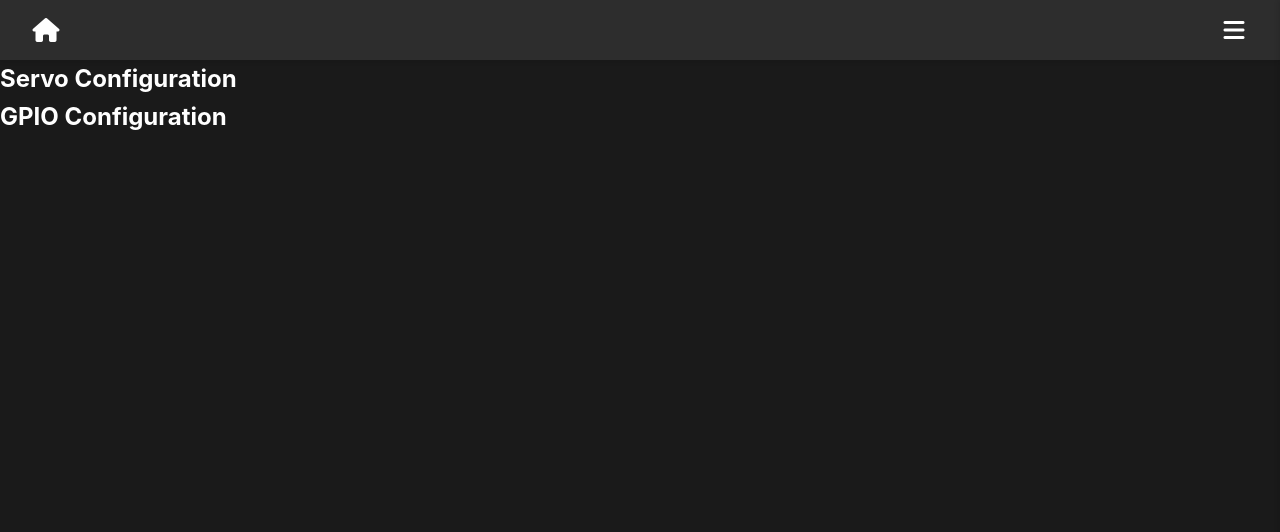
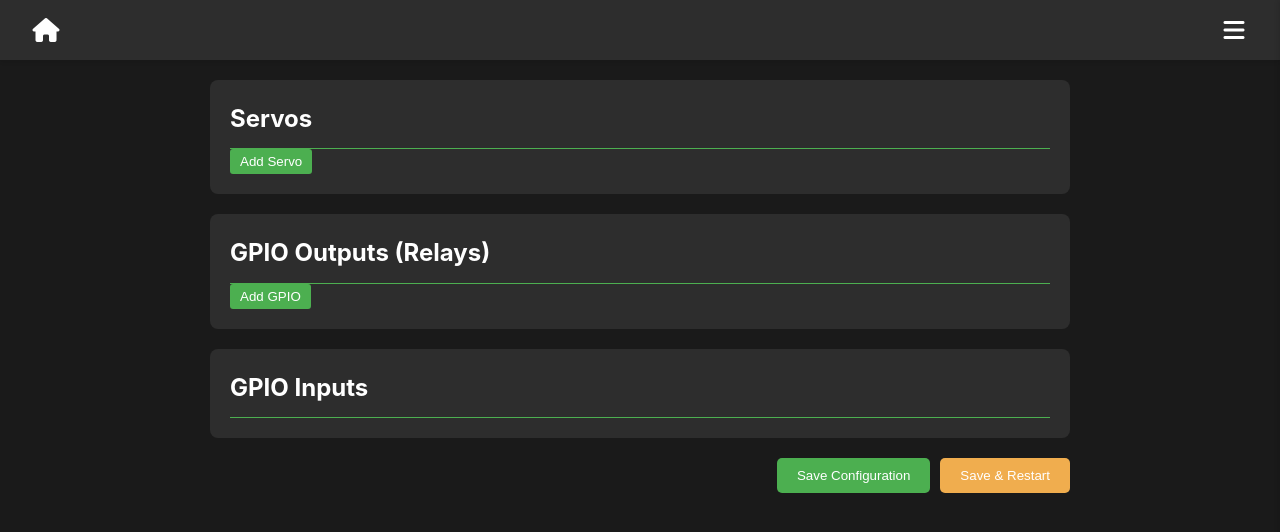
Before and after one commit to pascscha/drachenland, a Flask app: page /settings in a window 1280 px wide. Shown: the top 532 px of the page. Run offline with Flask 3, Linux system fonts and the light colour scheme; data that the repository does not hold is empty.

Commit message:
feat: configure servo and gpio in settings

```diff
--- a/webui/routes.py
+++ b/webui/routes.py
@@ -1,6 +1,9 @@
 import flask
 import cv2
-
+import json
+import os
+import sys
+import math
 from functools import wraps
 from flask import request, Response
 
@@ -42,7 +45,22 @@ def index():
 @webui.route("/animation")
 @requires_auth
 def animation():
-    return flask.render_template("animation.html")
+    with open(webui.config_path) as f:
+        config = json.load(f)
+
+    servos = sorted(list(config["gpio"]["servos"].values()), key=lambda x: x["name"])
+    gpios = sorted(list(config["gpio"]["gpios"].values()), key=lambda x: x["name"])
+
+    servo_half = math.ceil(len(servos) / 2)
+    gpio_half = math.ceil(len(gpios) / 2)
+
+    return flask.render_template(
+        "animation.html",
+        servos1=servos[:servo_half],
+        servos2=servos[servo_half:],
+        gpios1=gpios[:gpio_half],
+        gpios2=gpios[gpio_half:],
+    )
 
 
 @webui.route("/camera")
@@ -68,10 +86,8 @@ def state():  # Changed from settings() to state()
 def get_state():
     pose_estimator = webui.state_machine.context.pose_estimator
     dance_animations = webui.state_machine.context.animations["dances"]
-
     with open("animation-log.log", "r") as f:
         timestamps = f.read().strip().split("\n")
-
     return flask.jsonify(
         {
             "state": webui.state_machine.state.value,
@@ -89,10 +105,45 @@ def get_state():
 @requires_auth
 def capture_image():
     frame = webui.pose_estimator.get_image()
-
     ret, buffer = cv2.imencode(".jpg", frame)
     frame_bytes = buffer.tobytes()
     return flask.Response(frame_bytes, mimetype="image/jpeg")
+
+
+@webui.route("/gpio_config", methods=["GET", "POST"])
+@requires_auth
+def gpio_config():
+    if request.method == "POST":
+        with open(webui.config_path, "r") as f:
+            config = json.load(f)
+        config["gpio"] = request.json
+        with open(webui.config_path, "w") as f:
+            json.dump(config, f, indent=4)
+        return flask.jsonify({"message": "Configuration saved successfully."})
+    else:
+        with open(webui.config_path) as f:
+            config = json.load(f)
+        return flask.jsonify(config.get("gpio", {}))
+
+
+@webui.route("/restart", methods=["POST"])
+@requires_auth
+def restart():
+    # This is a simple way to restart. Note it might not handle all edge cases.
+    try:
+        # Give the client time to receive the response
+        def do_restart():
+            import time
+
+            time.sleep(1)
+            os.execv(sys.executable, ["python"] + sys.argv)
+
+        from threading import Thread
+
+        Thread(target=do_restart).start()
+        return flask.jsonify({"message": "System is restarting..."})
+    except Exception as e:
+        return flask.jsonify({"error": str(e)}), 500
 
 
 @webui.route("/marionette/set", methods=["POST"])
--- /dev/null
+++ b/webui/static/js/gpio.js
@@ -0,0 +1,170 @@
+document.addEventListener('DOMContentLoaded', () => {
+    const servosConfigContainer = document.getElementById('servos-config');
+    const gpiosConfigContainer = document.getElementById('gpios-config');
+    const inputsConfigContainer = document.getElementById('inputs-config');
+    const form = document.getElementById('gpio-form');
+
+    fetch('/gpio_config')
+        .then(response => response.json())
+        .then(config => {
+            populateServos(config.servos);
+            populateGpios(config.gpios);
+            populateInputs(config.inputs);
+        });
+
+    function createRemoveButton() {
+        const button = document.createElement('button');
+        button.type = 'button';
+        button.className = 'remove-btn';
+        button.innerHTML = '&times;';
+        button.addEventListener('click', () => button.parentElement.parentElement.remove());
+        return button;
+    }
+
+    function populateServos(servos) {
+        servosConfigContainer.innerHTML = '';
+        if (!servos) return;
+        for (const pin in servos) {
+            const servo = servos[pin];
+            const item = document.createElement('div');
+            item.className = 'pin-config-item servo-item';
+            item.innerHTML = `
+                <div class="pin-header">
+                    <h4>Servo on Pin <input type="number" class="pin-number" value="${pin}" required></h4>
+                </div>
+                <label>Name: <input type="text" name="name" value="${servo.name}" required></label>
+                <label>Min Angle: <input type="number" name="min" value="${servo.min}" required></label>
+                <label>Max Angle: <input type="number" name="max" value="${servo.max}" required></label>
+                <label>Speed: <input type="number" name="speed" value="${servo.speed}" required></label>
+                <label>Reversed: <input type="checkbox" name="reversed" ${servo.reversed ? 'checked' : ''}></label>
+            `;
+            const header = item.querySelector('.pin-header');
+            header.appendChild(createRemoveButton());
+            servosConfigContainer.appendChild(item);
+        }
+    }
+
+    function populateGpios(gpios) {
+        gpiosConfigContainer.innerHTML = '';
+        if (!gpios) return;
+        for (const pin in gpios) {
+            const gpio = gpios[pin];
+            const item = document.createElement('div');
+            item.className = 'pin-config-item gpio-item';
+            item.innerHTML = `
+                <div class="pin-header">
+                    <h4>GPIO on Pin <input type="number" class="pin-number" value="${pin}" required></h4>
+                </div>
+                <label>Name: <input type="text" name="name" value="${gpio.name}" required></label>
+            `;
+            item.querySelector('.pin-header').appendChild(createRemoveButton());
+            gpiosConfigContainer.appendChild(item);
+        }
+    }
+
+    function populateInputs(inputs) {
+        inputsConfigContainer.innerHTML = '';
+        if (!inputs) return;
+        for (const name in inputs) {
+            const pin = inputs[name];
+            const item = document.createElement('div');
+            item.className = 'pin-config-item input-item';
+            const labelName = name.charAt(0).toUpperCase() + name.slice(1);
+            item.innerHTML = `
+                <label>${labelName} Pin: <input type="number" name="${name}" value="${pin}" required></label>
+            `;
+            inputsConfigContainer.appendChild(item);
+        }
+    }
+
+    document.getElementById('add-servo').addEventListener('click', () => {
+        const item = document.createElement('div');
+        item.className = 'pin-config-item servo-item';
+        item.innerHTML = `
+            <div class="pin-header">
+                <h4>Servo on Pin <input type="number" class="pin-number" value="" placeholder="New Pin" required></h4>
+            </div>
+            <label>Name: <input type="text" name="name" value="NewServo" required></label>
+            <label>Min Angle: <input type="number" name="min" value="0" required></label>
+            <label>Max Angle: <input type="number" name="max" value="180" required></label>
+            <label>Speed: <input type="number" name="speed" value="150" required></label>
+            <label>Reversed: <input type="checkbox" name="reversed"></label>
+        `;
+        item.querySelector('.pin-header').appendChild(createRemoveButton());
+        servosConfigContainer.appendChild(item);
+    });
+
+    document.getElementById('add-gpio').addEventListener('click', () => {
+        const item = document.createElement('div');
+        item.className = 'pin-config-item gpio-item';
+        item.innerHTML = `
+            <div class="pin-header">
+                <h4>GPIO on Pin <input type="number" class="pin-number" value="" placeholder="New Pin" required></h4>
+            </div>
+            <label>Name: <input type="text" name="name" value="NewGPIO" required></label>
+        `;
+        item.querySelector('.pin-header').appendChild(createRemoveButton());
+        gpiosConfigContainer.appendChild(item);
+    });
+
+    function saveConfig(andRestart = false) {
+        const newConfig = {
+            servos: {},
+            gpios: {},
+            inputs: {}
+        };
+
+        document.querySelectorAll('.servo-item').forEach(item => {
+            const pin = item.querySelector('.pin-number').value;
+            if (!pin) return;
+            newConfig.servos[pin] = {
+                name: item.querySelector('[name="name"]').value,
+                min: parseInt(item.querySelector('[name="min"]').value),
+                max: parseInt(item.querySelector('[name="max"]').value),
+                speed: parseInt(item.querySelector('[name="speed"]').value),
+                reversed: item.querySelector('[name="reversed"]').checked,
+            };
+        });
+
+        document.querySelectorAll('.gpio-item').forEach(item => {
+            const pin = item.querySelector('.pin-number').value;
+            if (!pin) return;
+            newConfig.gpios[pin] = {
+                name: item.querySelector('[name="name"]').value,
+            };
+        });
+
+        document.querySelectorAll('.input-item input').forEach(input => {
+            newConfig.inputs[input.name] = parseInt(input.value);
+        });
+
+        fetch('/gpio_config', {
+            method: 'POST',
+            headers: { 'Content-Type': 'application/json' },
+            body: JSON.stringify(newConfig)
+        })
+        .then(response => {
+            if (!response.ok) {
+                throw new Error('Failed to save configuration.');
+            }
+            return response.json();
+        })
+        .then(data => {
+            alert(data.message || 'Configuration saved.');
+            if (andRestart) {
+                alert('System is restarting now. Please wait a moment before reconnecting.');
+                fetch('/restart', { method: 'POST' });
+            }
+        })
+        .catch(error => alert('Error: ' + error.message));
+    }
+
+    form.addEventListener('submit', (e) => {
+        e.preventDefault();
+        saveConfig(false);
+    });
+
+    document.getElementById('restart-button').addEventListener('click', () => {
+        saveConfig(true);
+    });
+});
--- a/webui/templates/partials/header.html
+++ b/webui/templates/partials/header.html
@@ -14,7 +14,6 @@
         </button>
     </div>
 </nav>
-
 <div class="mobile-menu">
     <div class="menu-header">
         <h2>Menu</h2>
@@ -26,5 +25,6 @@
         <li><a href="{{ url_for('animation') }}"><i class="fas fa-play-circle"></i> Animation</a></li>
         <li><a href="{{ url_for('camera') }}"><i class="fas fa-video"></i> Camera</a></li>
         <li><a href="{{ url_for('state') }}"><i class="fas fa-gauge"></i> State</a></li>
+        <li><a href="{{ url_for('settings') }}"><i class="fas fa-cogs"></i> Setup</a></li>
     </ul>
 </div>
--- a/webui/templates/settings.html
+++ b/webui/templates/settings.html
@@ -1,28 +1,56 @@
 {% extends "base.html" %}
-
 {% block title %}Settings{% endblock %}
-
-{% block page_title %}Settings{% endblock %}
-
+{% block page_title %}Setup Connections{% endblock %}
 {% include 'partials/header.html' %}
 
 {% block content %}
+<style>
+    .settings-container { max-width: 900px; margin: auto; padding: 20px; }
+    .config-section { background-color: var(--card-background); border-radius: 8px; padding: 20px; margin-bottom: 20px; }
+    .config-section h2 { margin-top: 0; border-bottom: 1px solid var(--accent-color); padding-bottom: 10px; }
+    .pin-config-item { border: 1px solid #444; border-radius: 5px; padding: 15px; margin-bottom: 15px; display: grid; grid-template-columns: repeat(2, 1fr); gap: 10px 20px; }
+    .pin-config-item label { display: flex; align-items: center; justify-content: space-between; }
+    .pin-config-item input { width: 60%; background-color: #555; border: 1px solid #666; color: white; padding: 5px; border-radius: 3px; }
+    .pin-config-item input[type="checkbox"] { width: auto; }
+    .pin-header { grid-column: 1 / -1; display: flex; justify-content: space-between; align-items: center; }
+    .pin-header h4 { margin: 0; display: flex; align-items: center; gap: 10px; }
+    .pin-header input { width: 80px; }
+    .add-btn, .remove-btn { background-color: var(--accent-color); color: white; border: none; cursor: pointer; border-radius: 3px; padding: 5px 10px; }
+    .remove-btn { background-color: #c13a3a; }
+    .form-actions { display: flex; justify-content: flex-end; gap: 10px; }
+    .save-btn, .restart-btn { padding: 10px 20px; border-radius: 5px; border: none; cursor: pointer; color: white; }
+    .save-btn { background-color: var(--accent-color); }
+    .restart-btn { background-color: #f0ad4e; }
+    .input-item { display: flex; justify-content: space-between; align-items: center; margin-bottom: 10px; }
+</style>
+
 <div class="settings-container">
-    <!-- Add your settings implementation here -->
-    <div class="settings-group">
-        <h2>Servo Configuration</h2>
-        <!-- Add servo settings -->
-    </div>
+    <form id="gpio-form">
+        <div class="config-section">
+            <h2>Servos</h2>
+            <div id="servos-config"></div>
+            <button type="button" id="add-servo" class="add-btn">Add Servo</button>
+        </div>
 
-    <div class="settings-group">
-        <h2>GPIO Configuration</h2>
-        <!-- Add GPIO settings -->
-    </div>
+        <div class="config-section">
+            <h2>GPIO Outputs (Relays)</h2>
+            <div id="gpios-config"></div>
+            <button type="button" id="add-gpio" class="add-btn">Add GPIO</button>
+        </div>
+
+        <div class="config-section">
+            <h2>GPIO Inputs</h2>
+            <div id="inputs-config"></div>
+        </div>
+
+        <div class="form-actions">
+            <button type="submit" class="save-btn">Save Configuration</button>
+            <button type="button" id="restart-button" class="restart-btn">Save & Restart</button>
+        </div>
+    </form>
 </div>
 {% endblock %}
 
 {% block scripts %}
+<script src="{{ url_for('static', filename='js/gpio.js') }}"></script>
 {% endblock %}
-</body>
-
-</html>
```
Also changed, not shown: main.py (+2 -13 lines), webui/templates/animation.html (+26 -64 lines), webui/templates/dashboard.html (+5 -3 lines).
